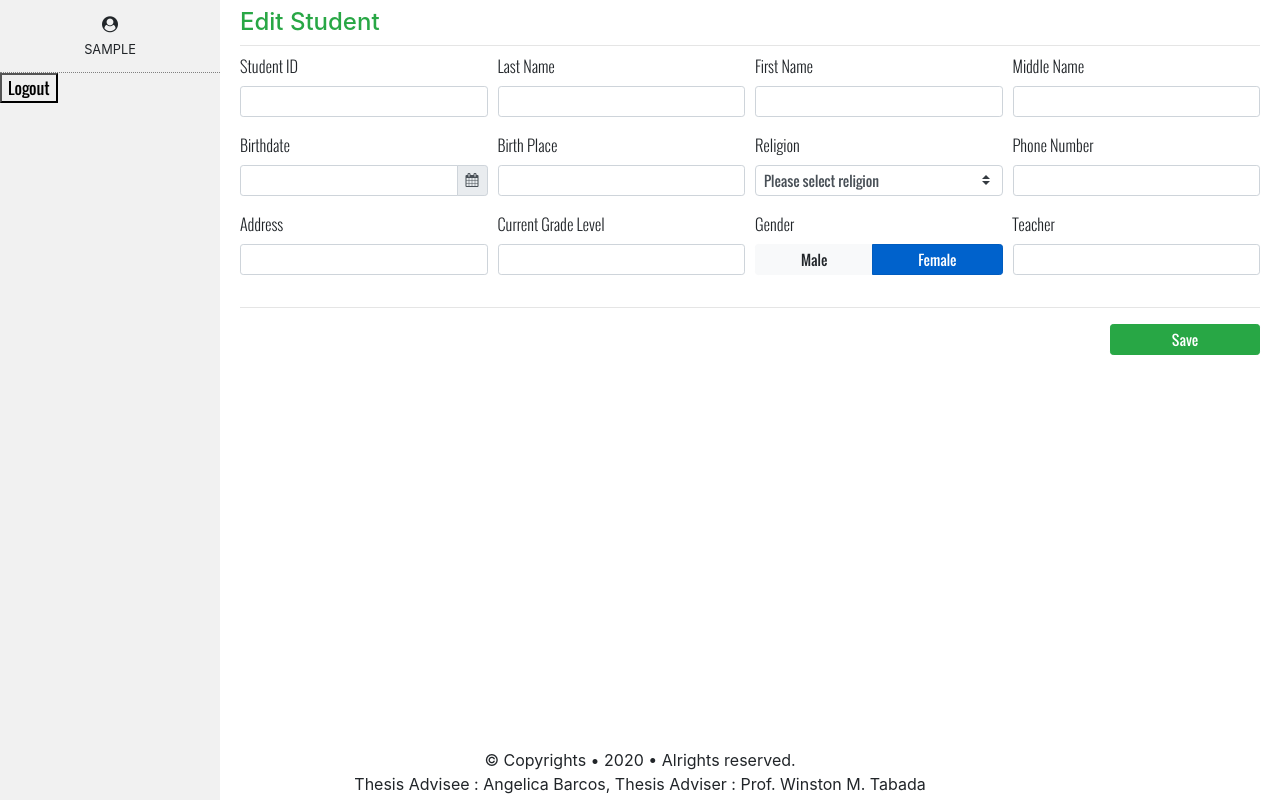
After one commit to dev-jerik/vfest, a PHP site: page /Page/admin/add_edit_student.php?action=1 in a window 1280 px wide. The commit adds this page. Run offline with PHP 8.4, Linux system fonts and the light colour scheme; the visitor is signed in with stand-in values (Sample User, id 1); data that the repository does not hold is empty.

Commit message:
Add admin/student_files functionalities part#1
- Search Student (Done)
- Add/Edit Student navigation (Done)

```diff
--- a/Model/StudentModel.php
+++ b/Model/StudentModel.php
@@ -5,18 +5,16 @@
             parent::__construct($DB_CON);
         }
 
-        public function getStudentEnroll($studID, $offerID, $season){
-        	$sql = "Select enroll.studLevelID, stud.StudID, stud.FirstName, stud.MiddleName, stud.LastName FROM students as stud
-				INNER JOIN p".$season."enroll enroll ON stud.StudID=enroll.StudID
-                INNER JOIN p".$season."class class ON class.studLevelID=enroll.studLevelID
-				WHERE stud.StudID=? and class.offerID=?";
-
-            $arrayParam = array(0=>$studID, 1=>$offerID);
-            return $this->executeQuery($sql, $arrayParam);
+        public function findStudent($studId) {
+            $sql = "SELECT * FROM tbl_students
+                    WHERE tbl_students.studID = {$studId};";
+            return $this->executeQuery($sql);
         }
 
-        public function getStudents(){
-            $sql = "SELECT * FROM tbl_students ORDER BY studID DESC";
+        public function searchStudent($search=""){
+            $sql = "SELECT * FROM tbl_students
+                    WHERE last_name LIKE '%".$search."%'
+ 	                OR first_name LIKE '%".$search."%' ORDER BY studID DESC";
             return $this->executeQuery($sql, null, "fetchAll");
         }
     }
--- a/Page/Common/header.php
+++ b/Page/Common/header.php
@@ -28,7 +28,7 @@
     <style type="text/css">
     .sidenav {
         height: 100%;
-        width: 200px;
+        width: 220px;
         position: fixed;
         z-index: 1;
         top: 0;
@@ -50,11 +50,11 @@
     }
 
     .main {
-        margin-left: 200px;
+        margin-left: 220px;
         /* Same as the width of the sidenav */
         /* font-size: 28px; */
         /* Increased text to enable scrolling */
-        padding: 0px 10px;
+        padding: 8px 20px 0px 20px;
         top: 0;
     }
 
--- /dev/null
+++ b/Page/admin/add_edit_student.php
@@ -0,0 +1,124 @@
+<?php
+    session_start();
+    $_SESSION['active_page'] = "admin/student_files";
+    include "../common/header.php";
+    include_once '../../model/Config.php';
+    include_once '../../model/StudentModel.php';
+    $studModel = new StudentModel($DB_con);
+    $action = $_GET['action'];
+    // Create empty student object
+    $student = array("studID" => "", "last_name"=>"", "first_name"=>"", "middle_name"=>"",
+                "gender"=>"m", "dob"=>"", "pob"=>"", "religion"=>"", "last_scholl"=>"",
+                "school_add"=>"", "currgrdlevel"=>"", "fam_add"=>"", "teacher"=>"");
+    $header = "";
+    if ($action == "add") {
+        $header="Add Student";
+    } else {
+        $header="Edit Student";
+        $studId = $_GET['studId'];
+        $student = $studModel->findStudent($studId);
+    }
+?>
+
+<div class="main">
+    <!-- <?php   print_r($student); ?> -->
+    <div class="header clearfix" style="border-bottom: 1px solid rgba(0,0,0,.1); margin-bottom: 8px;">
+        <div style="float:left">
+            <h4 class="text-success"><?php echo $header; ?></h4>
+        </div>
+    </div>
+    <form method="POST">
+        <div class="form-row">
+            <div class="form-group col-md-3">
+                <label for="studentId">Student ID</label>
+                <input type="text" class="form-control form-control-sm" name="studentId"
+                    value=<?= $student['studID'] ?>>
+            </div>
+            <div class="form-group col-md-3">
+                <label for="lastName">Last Name</label>
+                <input type="text" class="form-control form-control-sm" name="lastName"
+                    value=<?= $student['last_name'] ?>>
+            </div>
+            <div class="form-group col-md-3">
+                <label for="firstName">First Name</label>
+                <input type="text" class="form-control form-control-sm" name="firstName"
+                    value=<?= $student['first_name'] ?>>
+            </div>
+            <div class="form-group col-md-3">
+                <label for="middleName">Middle Name</label>
+                <input type="text" class="form-control form-control-sm" name="middleName"
+                    value=<?= $student['middle_name'] ?>>
+            </div>
+            <div class="form-group col-md-3">
+                <label for="birthDate">Birthdate</label>
+                <div class="input-group input-group-sm">
+                    <input type="text" class="form-control" aria-label="Recipient's username"
+                        aria-describedby="basic-addon2" value=<?= $student['dob'] ?>>
+                    <div class="input-group-append">
+                        <span class="input-group-text" id="basic-addon2"><i class="fa fa-calendar"
+                                aria-hidden="true"></i></span>
+                    </div>
+                </div>
+            </div>
+            <div class="form-group col-md-3">
+                <label for="birthPlace">Birth Place</label>
+                <input type="text" class="form-control form-control-sm" name="birthPlace" value=<?= $student['pob'] ?>>
+            </div>
+            <div class="form-group col-md-3">
+                <label for="Religion">Religion</label>
+                <?php $religionList=array('Catholic','Protestant', 'Islam',
+                    'Iglesia ni Cristo', 'Baptist', 'Sevent Day Adventist',
+                    'Methodist', 'UCCP', 'Jehova\'s Witness', 'Others'); ?>
+                <select class="custom-select custom-select-sm" name="religion" required>
+                    <option value="0">Please select religion</option>';
+                    <?php foreach($religionList as $religion): ?>
+                        <?php $selected=($religion ==  $student['religion'])? "selected" : ""; ?>
+                        <option <?= $selected ?>><?= $religion ?></option>
+                    <?php endforeach; ?>
+                </select>
+            </div>
+            <div class="form-group col-md-3">
+                <label for="phoneNumber">Phone Number</label>
+                <input type="text" class="form-control form-control-sm" name="phoneNumber">
+            </div>
+            <div class="form-group col-md-3">
+                <label for="address">Address</label>
+                <input type="text" class="form-control form-control-sm" name="address">
+            </div>
+            <div class="form-group col-md-3">
+                <label for="currGradeLevel">Current Grade Level</label>
+                <input type="text" class="form-control form-control-sm" name="currGradeLevel">
+            </div>
+            <div class="form-group col-md-3">
+                <label for="currGradeLevel" style="display:block;">Gender</label>
+                <div class="btn-group btn-toggle btn-group-sm gender" style="width: 100%">
+                    <input type="button" name="gender" class="btn btn-light" value="Male">
+                    <input type="button" name="gender" class="btn btn-primary active" value="Female">
+                </div>
+            </div>
+            <div class="form-group col-md-3">
+                <label for="currGradeLevel">Teacher</label>
+                <input type="text" class="form-control form-control-sm" name="currGradeLevel">
+            </div>
+        </div>
+
+        <hr>
+        <div class="pull-right">
+            <button type="button" class="btn btn-sm btn-success" style="width: 150px;">Save</button>
+        </div>
+    </form>
+</div>
+
+<!--Script Here-->
+<script>
+$(document).ready(function() {
+    $('.gender').click(function() {
+        $(this).find('.btn').toggleClass('active');
+        if ($(this).find('.btn-primary').length > 0) {
+            $(this).find('.btn').toggleClass('btn-primary');
+        }
+        $(this).find('.btn').toggleClass('btn-light');
+    });
+});
+</script>
+<?php include "../common/footer.php"; ?>
```
Also changed, not shown: Model/StudentService.php (added, +38 -0 lines), Page/admin/student_files.php (+38 -6 lines).
